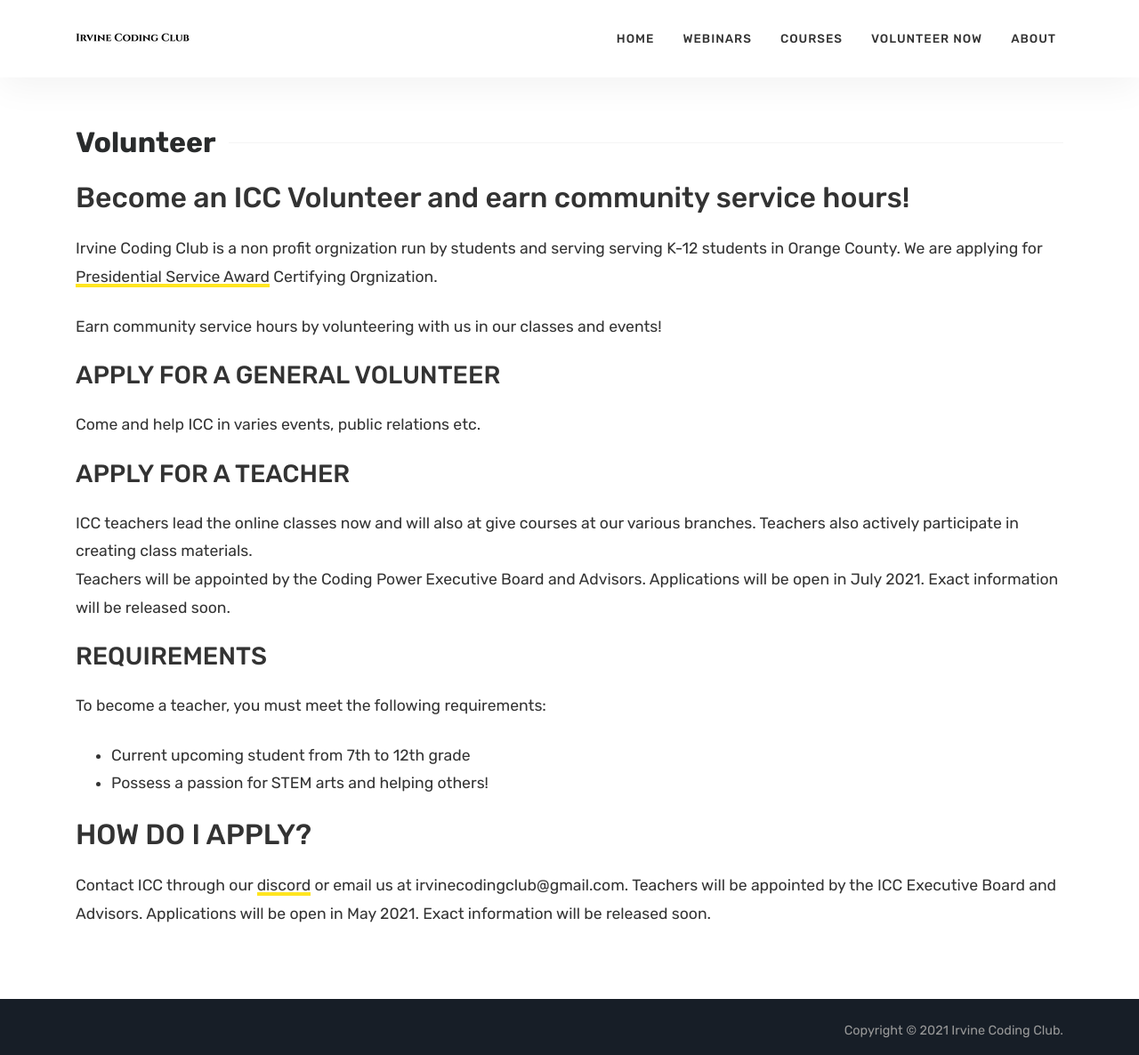
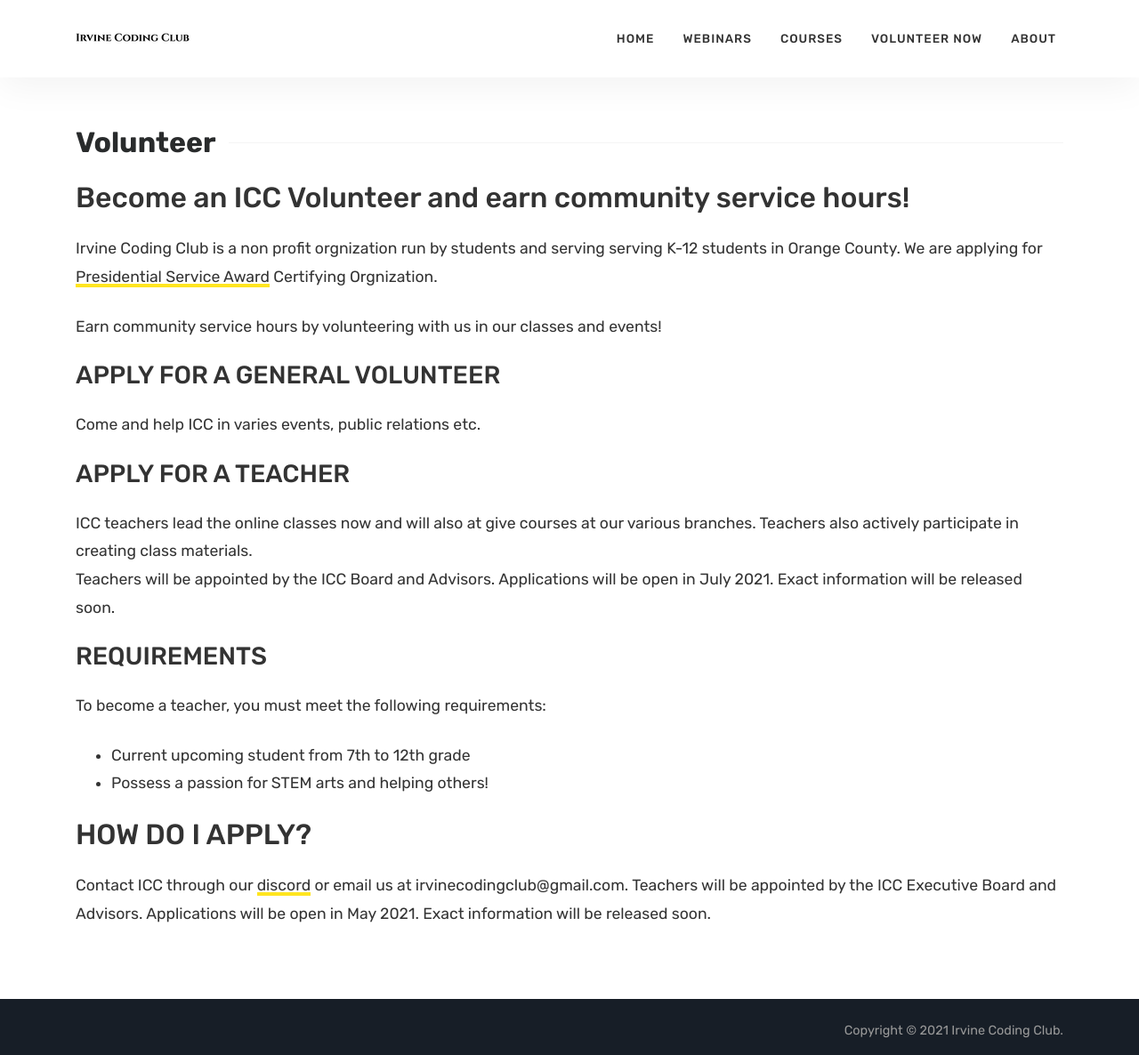
Before and after one commit to DeletedUser-9999/coolcottontail.github.io, a Jekyll site: the page built from volunteer.md, in a window 1280 px wide and 1186 px high. Shown: the whole window at 89% size. Built offline with Jekyll 4.4.1, drawn with Linux system fonts in a browser that asks for light colours.

```diff
--- a/volunteer.md
+++ b/volunteer.md
@@ -16,7 +16,7 @@ Come and help ICC in varies events, public relations etc.
 
 ### APPLY FOR A TEACHER
 ICC teachers lead the online classes now and will also at give courses at our various branches. Teachers also actively participate in creating class materials.
-Teachers will be appointed by the Coding Power Executive Board and Advisors. Applications will be open in July 2021. Exact information will be released soon.
+Teachers will be appointed by the ICC Board and Advisors. Applications will be open in July 2021. Exact information will be released soon.
 
 ### REQUIREMENTS
 To become a teacher, you must meet the following requirements:
```
